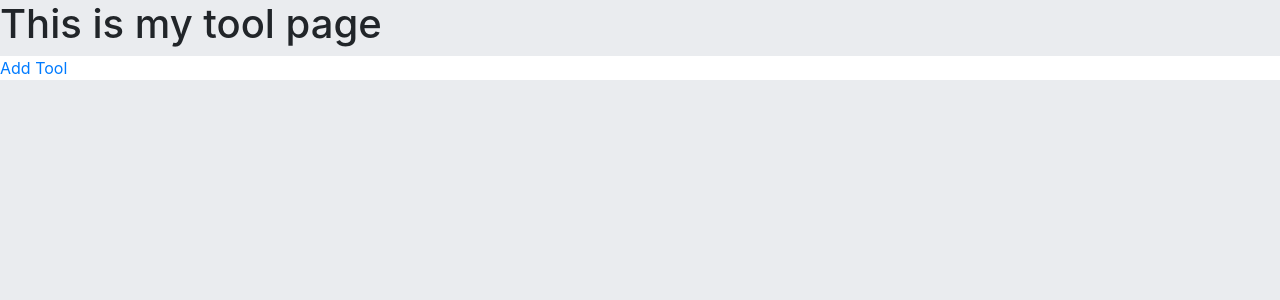
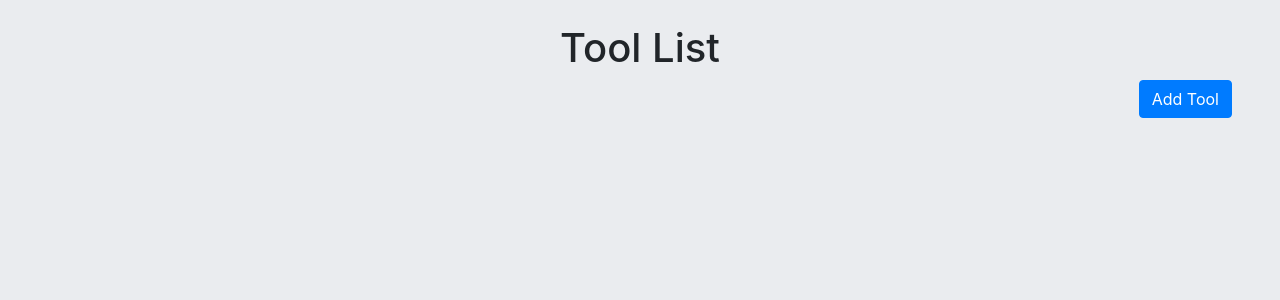
Before and after one commit to rachelwthomas/7-4-hey-neighbor, a Django app: page /tools/user/1/ in a window 1280 px wide. Shown: the part 62-362 px from the top of the page. Run offline with Django 3.2, Linux system fonts and the light colour scheme; a user stored in the database is signed in; data comes from the database, SQL or seed files in the repository; both versions use the stored data as it was after the commit; some libraries are stand-ins or nearby versions.

Commit message:
add tool fixed

```diff
--- a/tools/static/styles.css
+++ b/tools/static/styles.css
@@ -4,6 +4,7 @@
 
 body {
   background-color: #EAECEF;
+  width: 100%;
 }
 
 img {
--- a/tools/templates/tools/tool_list.html
+++ b/tools/templates/tools/tool_list.html
@@ -3,7 +3,7 @@
 
 
 {% block content %}
-  <h1>This is my tool page</h1>
+  <h1 class="d-flex justify-content-center mt-4">Tool List</h1>
   <div class="d-flex flex-wrap justify-content-center">
     {% for tool in object_list %}
     <div class="tool-container col-sm-6 col-lg-3">
@@ -28,7 +28,7 @@
   </div>
 
 
-  <div class="add-new-tool">
-    <a href="{% url 'tools:tool_create' %}">Add Tool</a>
-  </div>
+      <div class="d-flex justify-content-end mr-5 mb-5">
+      <a class="btn btn-primary" href="{% url 'tools:tool_create' %}">Add Tool</a>
+      </div>
 {% endblock content %}
```
Also changed, not shown: db.sqlite3, 2 other files.
